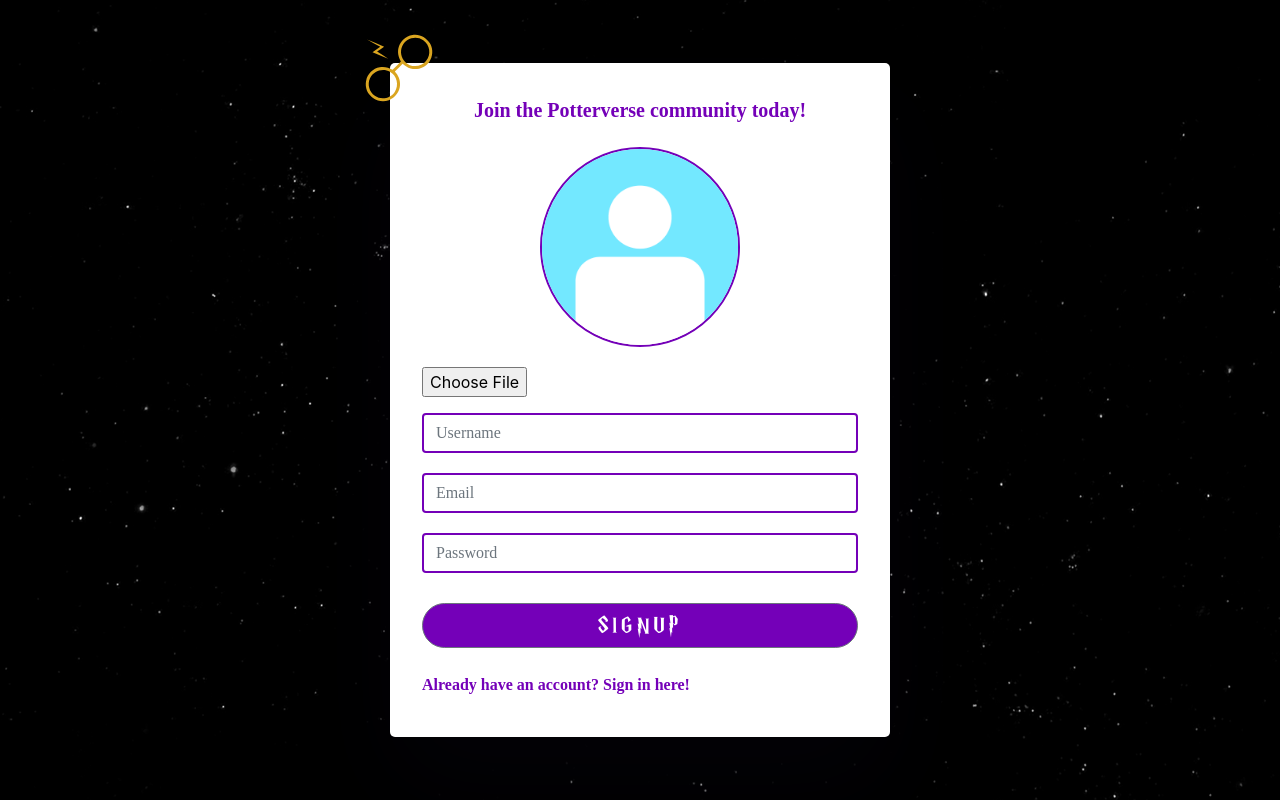
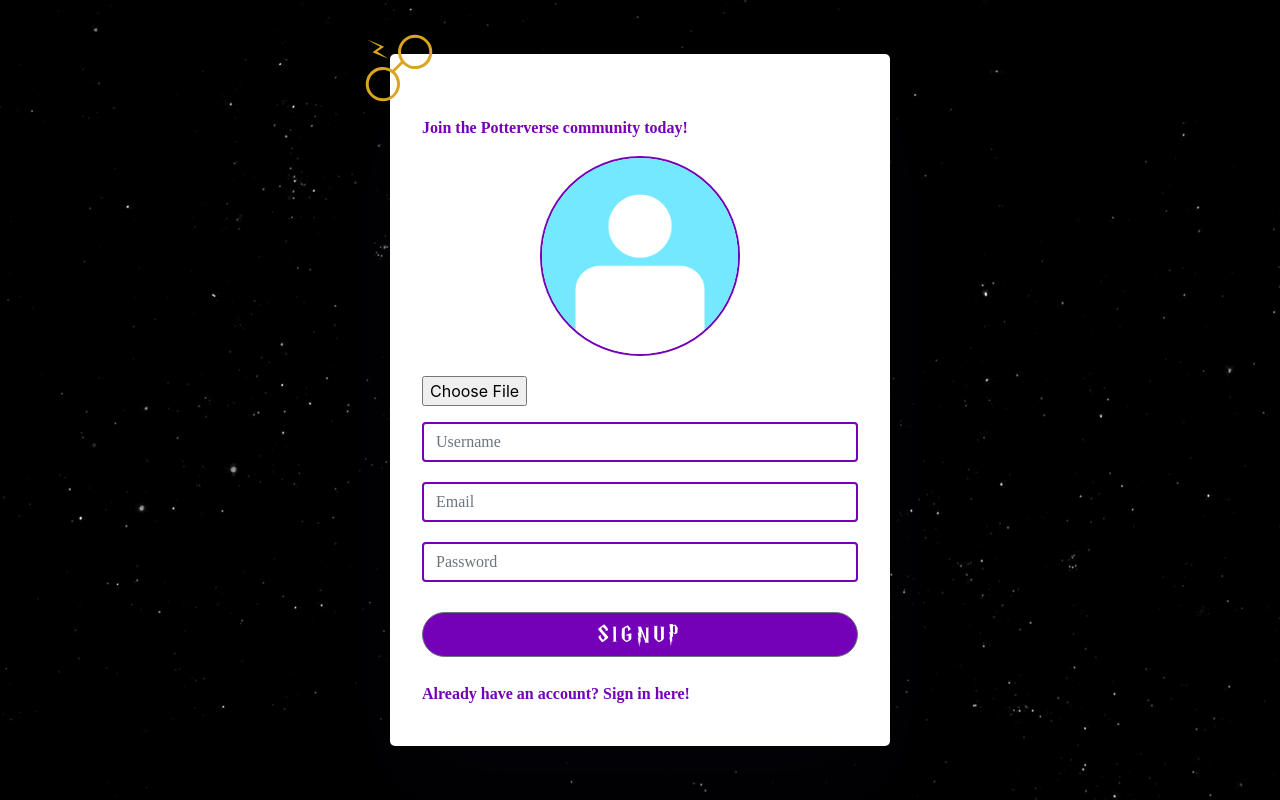
Before and after one commit to courtneydowns/potterverse-fan-site-client, a React (Create React App) app: page / in a window 1280 px wide. Both pictures are taken after a click on the element "Don't have an account? Join the Potterverse community!". Built offline with nearby package versions, Linux system fonts and the light colour scheme; the HTML template or start-up script is replaced by a standard one.

Commit message:
redid styling on signup

```diff
--- a/src/Components/auth/Signup.jsx
+++ b/src/Components/auth/Signup.jsx
@@ -84,19 +84,18 @@
           }}
         >
           <Form onSubmit={this.handleSubmit}>
-            <strong>
             <p
+              className="registerHere"
+              onClick={this.props.toggle}
               style={{
                 color: "#7400B8",
+                fontWeight: "bold",
+                marginTop: "30px",
                 fontFamily: "Lumos",
-                  fontSize: "20px",
-                  textAlign: "center",
-                  marginBottom: "5%",
               }}
             >
               Join the Potterverse community today!
             </p>
-            </strong>
             <FormGroup>
               <SignupPicUpload
                 updatePhoto={this.updatePhoto}
```
Lines whose indentation alone changed are shown as unchanged.
